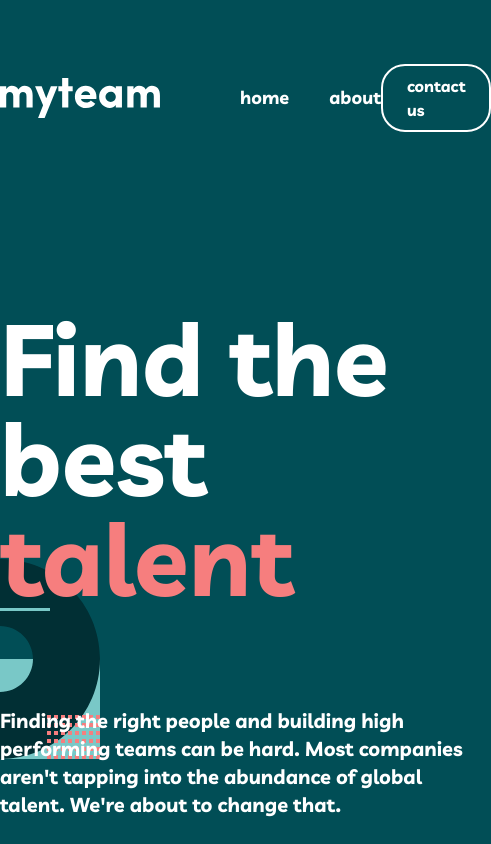
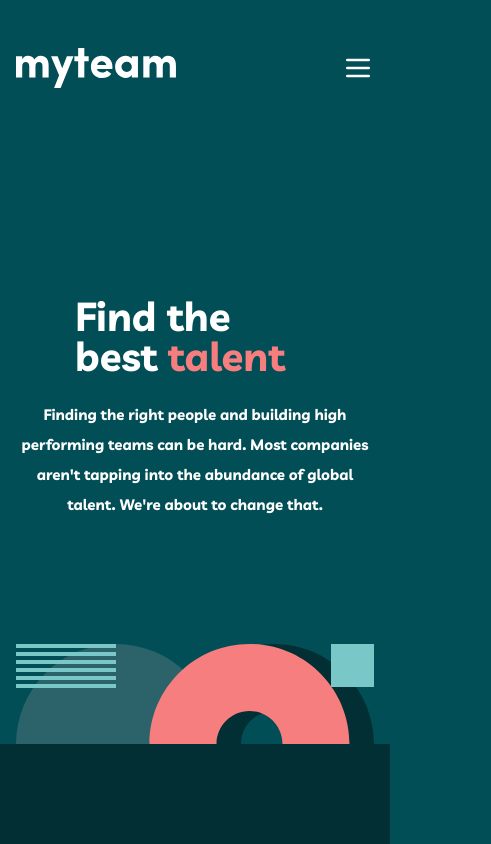
Before and after one commit to brandonmitchell217/myteam, a Next.js app: page / in a window 390 px wide. Shown: the top 844 px of the page, 491 px wide, since content can reach past the window. Built offline with nearby package versions, Linux system fonts and the light colour scheme.

Commit message:
[feat]: about page start

```diff
--- /dev/null
+++ b/app/about/page.tsx
@@ -0,0 +1,13 @@
+import Landing from "@/components/Landing";
+import React from "react";
+
+export default function AboutPage() {
+  return (
+    <main>
+      <Landing
+        title="About"
+        description="We help companies build dynamic teams made up of top global talent. Using our network of passionate professionals we drive innovation and deliver incredible outcomes. Talented, diverse teams shape the best products and experiences. We'll bring those teams to you."
+      />
+    </main>
+  );
+}
--- a/app/page.tsx
+++ b/app/page.tsx
@@ -1,14 +1,18 @@
 import BuildProp from "@/components/BuildProp";
 import Cta from "@/components/Cta";
 import Landing from "@/components/Landing";
-import Test from "@/components/Test";
 import Testimonials from "@/components/Testimonials";
 
 export default function Home() {
   return (
-    <main className="">
-      {/* <Test /> */}
-      <Landing />
+    <main>
+      <Landing
+        title="Find the best talent"
+        wordToHighlight="talent"
+        description="Finding the right people and building high performing teams can be
+          hard. Most companies aren't tapping into the abundance of global
+          talent. We're about to change that."
+      />
       <BuildProp />
       <Testimonials />
       <Cta />
--- a/components/BuildProp.tsx
+++ b/components/BuildProp.tsx
@@ -48,8 +48,8 @@ export default function BuildProp() {
     },
   ];
   return (
-    <section className="relative bg-swamp text-white w-full pt-40 pb-40 overflow-hidden">
-      <div className="max-w-6xl m-auto relative z-10 flex flex-col md:flex-row gap-12 justify-between">
+    <section className="relative bg-[#012F34] text-white w-full pt-40 pb-40 overflow-hidden">
+      <div className="max-w-6xl m-auto relative z-10 px-4 sm:px-8 md:px-4 lg:px-0 flex flex-col md:flex-row gap-12 justify-between">
         <Title className="text-[32px] lg:text-[50px] leading-none font-bold max-w-[17ch]">
           Build & manage distributed teams like no one else.
         </Title>
--- a/components/Footer.tsx
+++ b/components/Footer.tsx
@@ -25,7 +25,7 @@ export default function Footer() {
   ];
   return (
     <footer className="bg-swamp text-white/60 py-12 px-10 text-center">
-      <div className="max-w-6xl m-auto flex flex-col lg:flex-row gap-8 lg:gap-0 justify-between items-center">
+      <div className="max-w-6xl m-auto px-4 sm:px-8 md:px-4 lg:px-0 flex flex-col lg:flex-row gap-8 lg:gap-0 justify-between items-center">
         <div className="md:w-full flex flex-col gap-6 md:gap-0 md:flex-row justify-center items-center md:justify-between lg:justify-stretch md:space-x-20">
           <div className="flex flex-col gap-6">
             <Link href="/">
--- a/components/Landing.tsx
+++ b/components/Landing.tsx
@@ -3,63 +3,119 @@ import React from "react";
 import styled from "@emotion/styled";
 import BgLeft from "../public/bg-pattern-home-1.svg";
 import BgBottom from "../public/bg-pattern-home-2.svg";
+import BgBottomAbout from "../public/bg-pattern-about-1-mobile-nav-1.svg";
 import Image from "next/image";
 import { useTheme } from "styled-components";
+import { mq } from "@/lib/util";
+import { twMerge } from "tailwind-merge";
+import { usePathname } from "next/navigation";
 
-const breakpoints = [640, 768, 1024, 1280, 1536];
+interface Props {
+  title: string;
+  wordToHighlight?: string;
+  description: string;
+}
 
-export default function Landing() {
+export default function Landing({
+  title,
+  wordToHighlight,
+  description,
+}: Props) {
+  const pathname = usePathname();
   const theme = useTheme();
-  const mq = breakpoints.map((bp) => `@media (max-width: ${bp}px)`);
+  const words = title.split(/\s+/);
 
   const LeftImage = styled.div(() => ({
     position: "absolute",
-    top: "50%",
+    top: "60%",
     left: "-100px",
     zIndex: 2,
+    transform: "translateY(-60%)",
+    display: "none",
+    [mq[1]]: {
+      display: "block",
+    },
+    [mq[2]]: {
+      top: "50%",
       transform: "translateY(-50%)",
-    [mq[2]]: {
-      top: "60%",
-      transform: "translateY(-60%)",
     },
   }));
   const BottomImage = styled.div(() => ({
     position: "absolute",
     bottom: "0",
-    right: "15%",
+    left: pathname === "/about" ? undefined : "50%",
+    right: pathname === "/about" ? "-100px" : undefined,
     zIndex: 2,
-    transform: "translateX(15%)",
+    transform: pathname === "/about" ? undefined : "translateX(-50%)",
+    [mq[2]]: {
+      left: pathname === "/about" ? undefined : "unset",
+      right: pathname === "/about" ? undefined : "15%",
+      transform: pathname === "/about" ? undefined : "translateX(15%)",
+    },
   }));
 
   const Paragraph = styled.p(() => ({
     "&::before": {
+      [mq[2]]: {
         content: "''",
         display: "block",
         width: "50px",
         height: "3px",
-      background: theme.colors.baked,
-      marginBottom: "6rem",
+        background:
+          pathname === "/about" ? theme.colors.flory : theme.colors.baked,
+        marginBottom: pathname === "/about" ? "3rem" : "6rem",
+      },
     },
   }));
   return (
-    <section className="relative bg-sherpa text-white w-full pt-44 pb-52">
+    <section
+      className={`relative bg-sherpa text-white w-full ${
+        pathname === "/about" ? twMerge("py-32") : twMerge("pt-44 pb-52")
+      }`}
+    >
+      {pathname === "/about" ? null : (
         <LeftImage>
           <BgLeft height={200} width={200} />
         </LeftImage>
-      <div className="max-w-6xl m-auto relative z-10 flex flex-col md:flex-row justify-between">
-        <h1 className="text-[100px] leading-none font-bold">
-          Find the
-          <br />
-          best <span className="text-flory">talent</span>
+      )}
+
+      <div
+        className={`max-w-6xl m-auto relative z-10 px-4 sm:px-8 md:px-4 lg:px-0 flex flex-col gap-6 md:gap-0 md:flex-row  items-center md:items-stretch ${
+          pathname === "/about"
+            ? twMerge("md:gap-[14vw]")
+            : twMerge("justify-between")
+        }`}
+      >
+        <h1
+          className={`text-[40px]  leading-none font-bold max-w-[10ch] ${
+            pathname === "/about" ? "lg:text-[65px]" : "lg:text-[100px]"
+          }`}
+        >
+          {wordToHighlight
+            ? words.map((word, index) => (
+                <span
+                  key={index}
+                  className={word === wordToHighlight ? "text-flory" : ""}
+                >
+                  {word}{" "}
+                </span>
+              ))
+            : title}
         </h1>
-        <Paragraph className="text-xl font-semibold max-w-[494px] pb-4">
-          Finding the right people and building high performing teams can be
-          hard. Most companies aren&apos;t tapping into the abundance of global
-          talent. We&apos;re about to change that.
+        <Paragraph
+          className={`text-[15px] leading-loose  font-semibold  pb-4 text-center md:text-left ${
+            pathname === "/about" ? "md:text-lg" : "max-w-[494px] md:text-xl"
+          }`}
+        >
+          {description}
         </Paragraph>
       </div>
       <BottomImage>
+        {pathname === "/about" ? (
+          <BgBottomAbout height={200} width={200} />
+        ) : (
           <BgBottom height={100} width={358} />
+        )}
       </BottomImage>
     </section>
   );
--- a/components/Nav.tsx
+++ b/components/Nav.tsx
@@ -1,18 +1,21 @@
 "use client";
 import Link from "next/link";
-import React from "react";
+import React, { useState } from "react";
 import Logo from "../public/logo.svg";
+import { Menu, X } from "lucide-react";
+// TODO: Look at nav links space x with flex-col
 
 export default function Nav() {
+  const [showMenu, setShowMenu] = useState(false);
   return (
-    <nav className="pt-16">
-      <div className="max-w-6xl m-auto flex justify-between items-center lowercase font-bold">
+    <nav className="pt-12 lg:pt-16 relative">
+      <div className="max-w-6xl m-auto px-4 sm:px-8 md:px-4 lg:px-0 flex justify-between items-center lowercase font-bold">
         <div className="flex items-center space-x-20">
           <Link href="/">
             <Logo width={160} height={40} />
           </Link>
 
-          <ul className="flex space-x-10 text-lg">
+          <ul className="hidden md:flex space-x-10 text-lg">
             <li>
               <Link href="/" className="hover:text-flory">
                 Home
@@ -28,10 +31,48 @@ export default function Nav() {
 
         <Link
           href={"/contact"}
-          className="py-2 px-6 border-2 border-white rounded-3xl bg-transparent hover:bg-white hover:text-sherpa hover:scale-110 transition-all"
+          className="hidden md:block py-2 px-6 border-2 border-white rounded-3xl bg-transparent hover:bg-white hover:text-sherpa hover:scale-110 transition-all"
         >
           Contact Us
         </Link>
+
+        <Menu
+          className="md:hidden cursor-pointer"
+          size={32}
+          onClick={() => setShowMenu(!showMenu)}
+        />
+      </div>
+
+      <div
+        className={`h-screen w-full bg-black/30 fixed z-50 right-0 top-0 left-0 justify-end ${
+          showMenu ? "flex" : "hidden"
+        }`}
+      >
+        <X
+          className="absolute top-12 right-12 cursor-pointer"
+          size={32}
+          onClick={() => setShowMenu(!showMenu)}
+        />
+        <div className="bg-casul w-1/2 h-full py-20 px-12">
+          <ul className="flex flex-col gap-8 text-lg mt-12 mb-32 font-bold lowercase">
+            <li>
+              <Link href="/" className="hover:text-flory">
+                Home
+              </Link>
+            </li>
+            <li>
+              <Link href="/about" className="hover:text-flory">
+                About
+              </Link>
+            </li>
+          </ul>
+          <Link
+            href={"/contact"}
+            className="py-2 px-6 border-2 border-white rounded-3xl bg-transparent font-bold lowercase hover:bg-white hover:text-sherpa hover:scale-110 transition-all"
+          >
+            Contact Us
+          </Link>
+        </div>
       </div>
     </nav>
   );
--- a/components/Testimonials.tsx
+++ b/components/Testimonials.tsx
@@ -47,17 +47,17 @@ export default function Testimonials() {
   ];
 
   return (
-    <section className="relative bg-sherpa text-white w-full pt-40 pb-40 overflow-hidden">
+    <section className="relative bg-[#004047] text-white w-full pt-40 pb-40 overflow-hidden">
       <TopImage>
         <BgTop height={100} width={147} />
       </TopImage>
-      <div className="max-w-6xl m-auto space-y-16 text-center">
+      <div className="max-w-6xl m-auto px-4 sm:px-8 md:px-4 lg:px-0 space-y-16 text-center">
         <Title className="max-w-[975px] m-auto text-[32px] lg:text-[50px] leading-none font-bold ">
           Delivering real results for top companies. Some of our{" "}
           <span className="text-baked">success stories.</span>
         </Title>
 
-        <div className="grid grid-rows-3 lg:grid-cols-3 gap-6">
+        <div className="grid grid-rows-3 lg:grid-rows-1 lg:grid-cols-3 gap-6">
           {testimonials.map((testimonial) => (
             <div key={testimonial.name} className="relative space-y-4">
               <QuoteIcon
--- /dev/null
+++ b/lib/util.tsx
@@ -0,0 +1,3 @@
+export const breakpoints = [640, 768, 1024, 1280, 1536];
+
+export const mq = breakpoints.map((bp) => `@media (min-width: ${bp}px)`);
--- a/package.json
+++ b/package.json
@@ -28,6 +28,7 @@
     "autoprefixer": "10.4.15",
     "babel-plugin-styled-components": "^2.1.4",
     "postcss": "^8.4.29",
+    "tailwind-merge": "^1.14.0",
     "tailwindcss": "^3.3.3"
   }
 }
```
Also changed, not shown: 1 other file (tests, documents, lock files or other folders). Lines whose indentation alone changed are shown as unchanged.
